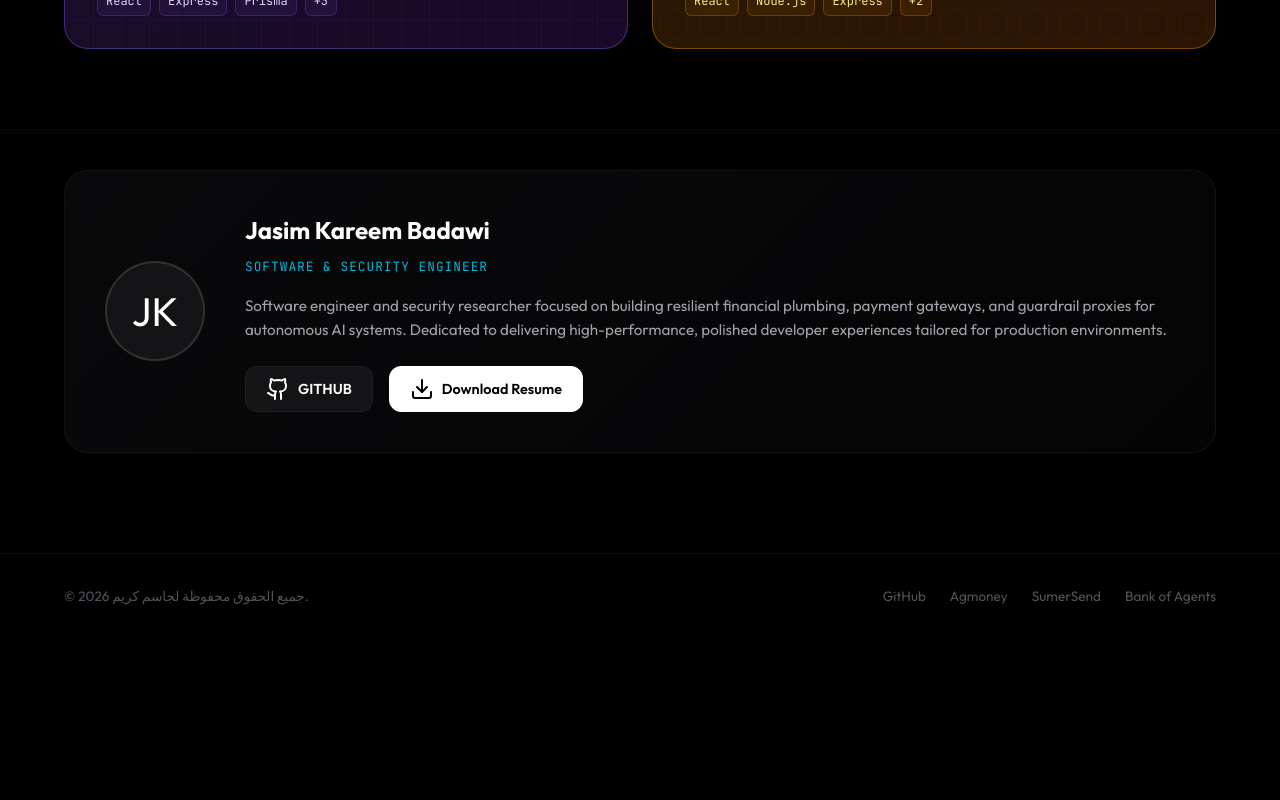
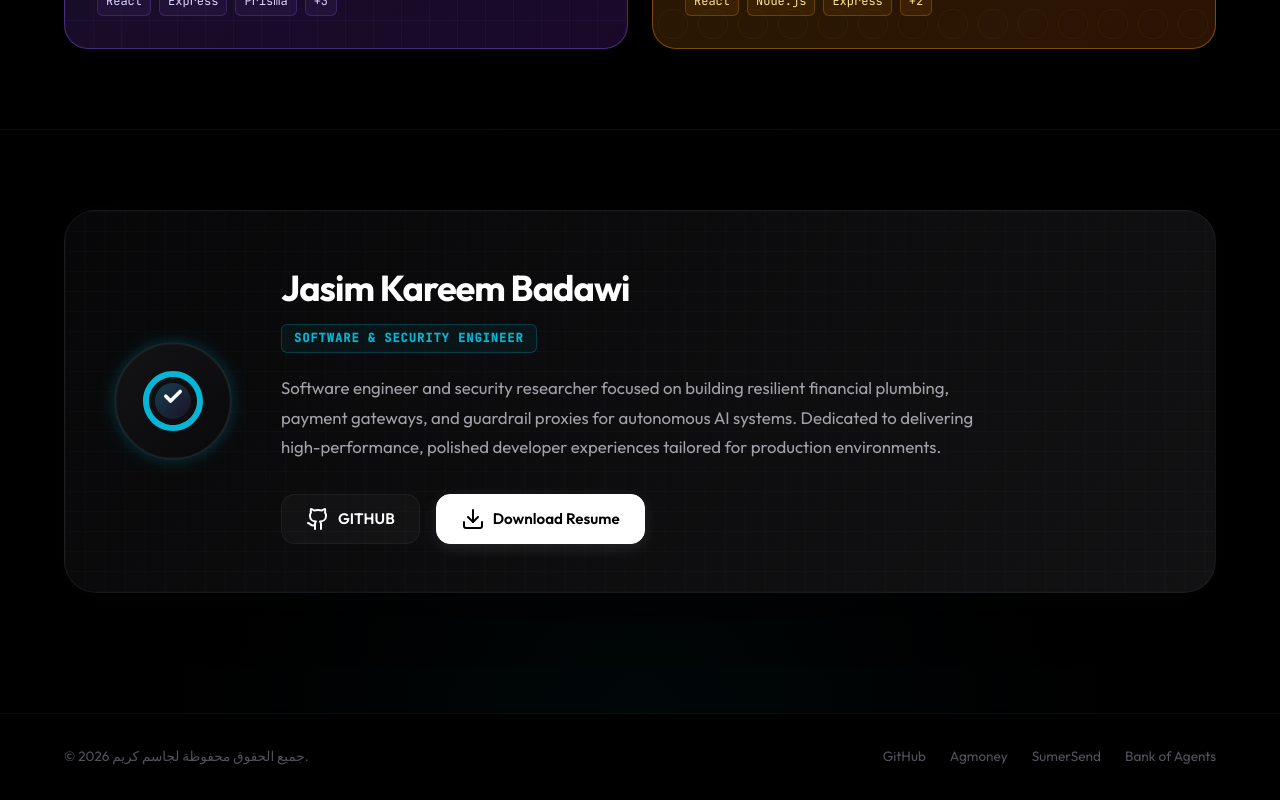
Before and after one commit to Prudctual/portfolio-showcase, a React (Vite) app: page / in a window 1280 px wide. Shown: the part 1519-2319 px from the top of the page. Before the commit the page ends 2159 px from the top, so only its background shows below. Built offline with nearby package versions, Linux system fonts and the light colour scheme.

Commit message:
Redesign creator profile section with glowing SVG security avatar and premium layout styles

```diff
--- a/src/App.tsx
+++ b/src/App.tsx
@@ -296,12 +296,28 @@ export default function App() {
       <section id="about" className="creator-section">
         <div className="container">
           <div className="creator-card">
-            <div className="creator-avatar">
-              JK
+            <div className="creator-avatar-container">
+              <div className="creator-avatar-glow" />
+              <svg viewBox="0 0 100 100" fill="none" xmlns="http://www.w3.org/2000/svg" className="creator-avatar-svg">
+                <circle cx="50" cy="50" r="48" fill="url(#avatar-grad)" stroke="rgba(255,255,255,0.05)" stroke-width="2"/>
+                <path d="M50 25C36.19 25 25 36.19 25 50C25 63.81 36.19 75 50 75C63.81 75 75 63.81 75 50C75 36.19 63.81 25 50 25ZM50 70C38.97 70 30 61.03 30 50C30 38.97 38.97 30 50 30C61.03 30 70 38.97 70 50C70 61.03 61.03 70 50 70Z" fill="var(--accent-cyan)" />
+                <path d="M50 35C41.72 35 35 41.72 35 50C35 58.28 41.72 65 50 65C58.28 65 65 58.28 65 50C65 41.72 58.28 35 50 35Z" fill="url(#avatar-grad-inner)" opacity="0.8"/>
+                <path d="M44 46L48 50L56 42" stroke="#ffffff" stroke-width="3" stroke-linecap="round" stroke-linejoin="round"/>
+                <defs>
+                  <linearGradient id="avatar-grad" x1="0" y1="0" x2="100" y2="100" gradientUnits="userSpaceOnUse">
+                    <stop stopColor="#141416" />
+                    <stop offset="1" stopColor="#09090b" />
+                  </linearGradient>
+                  <linearGradient id="avatar-grad-inner" x1="35" y1="35" x2="65" y2="65" gradientUnits="userSpaceOnUse">
+                    <stop stopColor="var(--accent-cyan)" stopOpacity="0.4"/>
+                    <stop offset="1" stopColor="var(--accent-purple)" stopOpacity="0.1"/>
+                  </linearGradient>
+                </defs>
+              </svg>
             </div>
             <div className="creator-info">
               <h3 className="creator-name">Jasim Kareem Badawi</h3>
-              <div className="creator-role font-mono">Software & Security Engineer</div>
+              <div className="creator-role font-mono">SOFTWARE & SECURITY ENGINEER</div>
               <p className="creator-bio">
                 Software engineer and security researcher focused on building resilient financial plumbing, payment gateways, and guardrail proxies for autonomous AI systems. Dedicated to delivering high-performance, polished developer experiences tailored for production environments.
               </p>
--- a/src/index.css
+++ b/src/index.css
@@ -962,20 +962,39 @@ p {
 
 /* Creator Profile Card */
 .creator-section {
-  padding: 40px 0 100px 0;
+  padding: 80px 0 120px 0;
   border-top: 1px solid var(--border-light);
+  background: radial-gradient(circle 600px at 50% 100%, rgba(6, 182, 212, 0.04), transparent 80%);
   animation: itemFadeIn 0.8s cubic-bezier(0.16, 1, 0.3, 1) both;
   animation-delay: 0.5s;
 }
 
 .creator-card {
-  background: linear-gradient(135deg, var(--bg-secondary), rgba(9, 9, 11, 0.5));
-  border: 1px solid var(--border-light);
-  border-radius: 24px;
-  padding: 40px;
+  position: relative;
+  background: linear-gradient(135deg, rgba(9, 9, 11, 0.8), rgba(20, 20, 22, 0.9));
+  border: 1px solid rgba(255, 255, 255, 0.06);
+  border-radius: 32px;
+  padding: 48px;
   display: flex;
-  gap: 40px;
+  gap: 48px;
   align-items: center;
+  overflow: hidden;
+  box-shadow:
+    0 25px 50px -12px rgba(0, 0, 0, 0.7),
+    0 0 40px rgba(6, 182, 212, 0.03);
+}
+
+.creator-card::after {
+  content: '';
+  position: absolute;
+  inset: 0;
+  z-index: 0;
+  opacity: 0.03;
+  pointer-events: none;
+  background-size: 20px 20px;
+  background-image:
+    linear-gradient(to right, var(--accent-cyan) 1px, transparent 1px),
+    linear-gradient(to bottom, var(--accent-cyan) 1px, transparent 1px);
 }
 
 @media (max-width: 768px) {
@@ -986,45 +1005,73 @@ p {
   }
 }
 
-.creator-avatar {
-  width: 100px;
-  height: 100px;
-  border-radius: 50%;
-  background: var(--bg-tertiary);
-  border: 2px solid var(--border-hover);
-  display: flex;
-  align-items: center;
-  justify-content: center;
-  font-size: 2.5rem;
-  color: var(--text-primary);
+.creator-avatar-container {
+  position: relative;
+  z-index: 1;
+  width: 120px;
+  height: 120px;
   flex-shrink: 0;
 }
 
+.creator-avatar-glow {
+  position: absolute;
+  inset: -10px;
+  background: radial-gradient(circle, rgba(6, 182, 212, 0.3), transparent 70%);
+  z-index: 0;
+  border-radius: 50%;
+  animation: pulseAvatar 4s infinite alternate ease-in-out;
+}
+
+@keyframes pulseAvatar {
+  0% { transform: scale(0.9); opacity: 0.6; }
+  100% { transform: scale(1.1); opacity: 1; }
+}
+
+.creator-avatar-svg {
+  position: relative;
+  z-index: 1;
+  width: 100%;
+  height: 100%;
+  border-radius: 50%;
+  filter: drop-shadow(0 0 10px rgba(6, 182, 212, 0.2));
+}
+
 .creator-info {
+  position: relative;
+  z-index: 1;
   flex: 1;
 }
 
 .creator-name {
-  font-size: 1.5rem;
-  font-weight: 700;
+  font-size: 2.25rem;
+  font-weight: 800;
   color: var(--text-primary);
+  letter-spacing: -1px;
   margin-bottom: 8px;
 }
 
 .creator-role {
+  display: inline-flex;
+  align-items: center;
+  background: rgba(6, 182, 212, 0.06);
+  border: 1px solid rgba(6, 182, 212, 0.25);
+  color: var(--accent-cyan);
+  padding: 4px 12px;
+  border-radius: 6px;
+  font-size: 0.75rem;
+  font-weight: 600;
+  letter-spacing: 1px;
+  text-transform: uppercase;
+  margin-bottom: 20px;
   font-family: var(--font-mono);
-  font-size: 0.8rem;
-  color: var(--accent-cyan);
-  text-transform: uppercase;
-  letter-spacing: 1px;
-  margin-bottom: 16px;
 }
 
 .creator-bio {
-  font-size: 0.95rem;
+  font-size: 1.05rem;
   color: var(--text-secondary);
-  line-height: 1.6;
-  margin-bottom: 24px;
+  line-height: 1.75;
+  margin-bottom: 32px;
+  max-width: 720px;
 }
 
 .creator-actions {
@@ -1042,9 +1089,9 @@ p {
   display: inline-flex;
   align-items: center;
   gap: 8px;
-  padding: 10px 20px;
-  border-radius: 12px;
-  font-size: 0.9rem;
+  padding: 12px 24px;
+  border-radius: 14px;
+  font-size: 0.95rem;
   font-weight: 600;
   text-decoration: none;
   cursor: pointer;
@@ -1059,17 +1106,20 @@ p {
   background: var(--text-primary);
   color: var(--bg-primary);
   border: 1px solid var(--text-primary);
+  box-shadow: 0 4px 15px rgba(255, 255, 255, 0.1);
 }
 
 .btn-primary:hover {
-  background: var(--text-secondary);
-  border-color: var(--text-secondary);
+  background: var(--accent-cyan);
+  border-color: var(--accent-cyan);
+  color: var(--bg-primary);
+  box-shadow: 0 8px 25px rgba(6, 182, 212, 0.35);
 }
 
 .btn-secondary {
-  background: var(--bg-tertiary);
+  background: rgba(255, 255, 255, 0.03);
+  border: 1px solid var(--border-light);
   color: var(--text-primary);
-  border: 1px solid var(--border-light);
 }
 
 .btn-secondary svg {
@@ -1078,8 +1128,9 @@ p {
 }
 
 .btn-secondary:hover {
-  background: var(--bg-primary);
+  background: rgba(255, 255, 255, 0.08);
   border-color: var(--text-muted);
+  box-shadow: 0 0 15px rgba(255, 255, 255, 0.05);
 }
 
 /* Footer */
```
